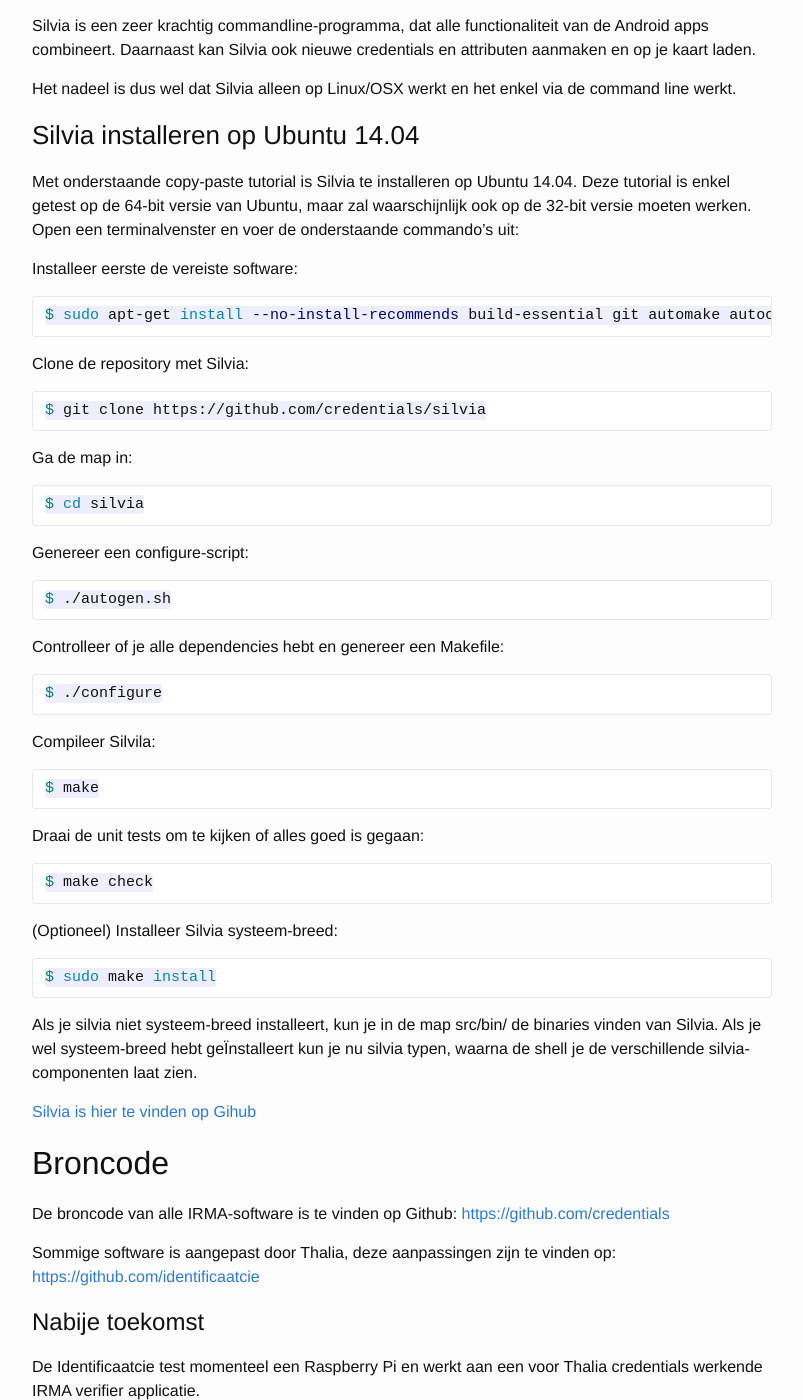
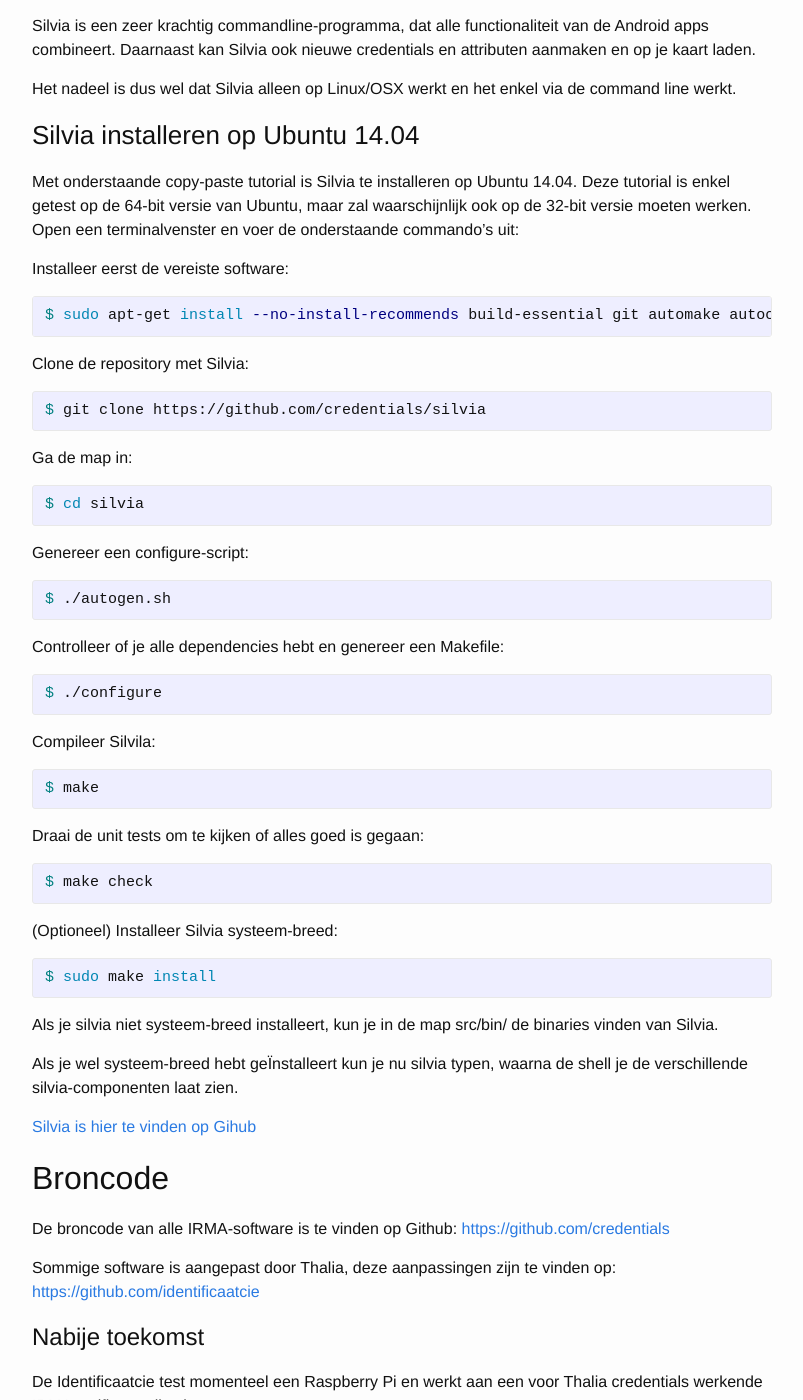
Before and after one commit to identificaatcie/identificaatcie.github.io, a Jekyll site: the page built from algemene-info.md, in a window 1280 px wide and 1400 px high, scrolled down 2268 px. Shown: the whole window, without its empty margins (238-1041 px from the left). Built offline with Jekyll 4.4.1, drawn with Linux system fonts in a browser that asks for light colours.

Commit message:
Oeps, Markdown en Jekyll gaan iets anders met Bash syn-highlighting om. Bij deze gefixt

````diff
--- a/algemene-info.md
+++ b/algemene-info.md
@@ -68,47 +68,48 @@ Het nadeel is dus wel dat Silvia alleen op Linux/OSX werkt en het enkel via de c
 ### Silvia installeren op Ubuntu 14.04
 Met onderstaande copy-paste tutorial is Silvia te installeren op Ubuntu 14.04. Deze tutorial is enkel getest op de 64-bit versie van Ubuntu, maar zal waarschijnlijk ook op de 32-bit versie moeten werken. Open een terminalvenster en voer de onderstaande commando's uit:
 
-Installeer eerste de vereiste software:
-```bash
+Installeer eerst de vereiste software:
+{% highlight bash %}
 $ sudo apt-get install --no-install-recommends build-essential git automake autoconf ca-certificates libtool pkg-config pcscd pcsc-tools libccid libifd-cyberjack6 libpcsclite-dev libcppunit-dev libxml++2.6-dev libgmp-dev libssl-dev
-```
+{% endhighlight %}
 
 Clone de repository met Silvia:
-```bash
+{% highlight bash %}
 $ git clone https://github.com/credentials/silvia
-```
+{% endhighlight %}
 
 Ga de map in:
-```bash
+{% highlight bash %}
 $ cd silvia
-```
+{% endhighlight %}
 
 Genereer een configure-script:
-```bash
+{% highlight bash %}
 $ ./autogen.sh
-```
+{% endhighlight %}
 
 Controlleer of je alle dependencies hebt en genereer een Makefile:
-```bash
+{% highlight bash %}
 $ ./configure
-```
+{% endhighlight %}
 
 Compileer Silvila:
-```bash
+{% highlight bash %}
 $ make
-```
+{% endhighlight %}
 
 Draai de unit tests om te kijken of alles goed is gegaan:
-```bash
+{% highlight bash %}
 $ make check
-```
+{% endhighlight %}
 
 (Optioneel) Installeer Silvia systeem-breed:
-```bash
+{% highlight bash %}
 $ sudo make install
-```
+{% endhighlight %}
 
 Als je silvia niet systeem-breed installeert, kun je in de map src/bin/ de binaries vinden van Silvia.
+
 Als je wel systeem-breed hebt ge&Iuml;nstalleert kun je nu silvia<TAB><TAB> typen, waarna de shell je de verschillende silvia-componenten laat zien.
 
 
````
